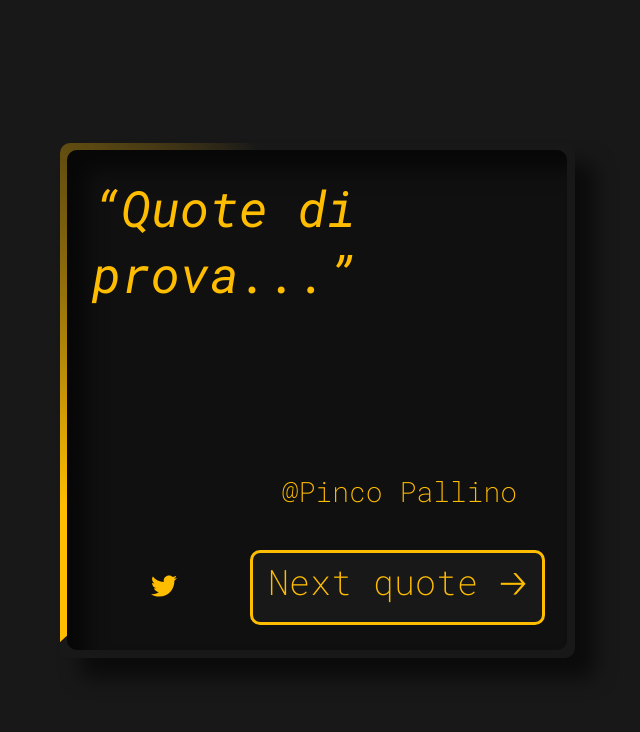
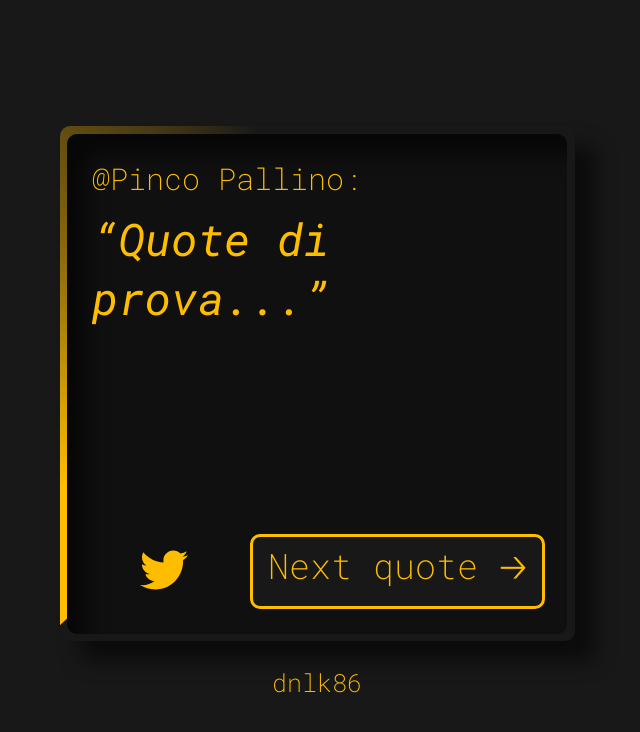
Before and after one commit to dnlk86/random-quote-machine, a React (Create React App) app: page / in a window 1280 px wide. Shown: the top 732 px of the page, without its empty margins (323-963 px from the left). Built offline with nearby package versions, Linux system fonts and the light colour scheme.

Commit message:
modified card structure, added signature

```diff
--- a/src/App.css
+++ b/src/App.css
@@ -1,9 +1,20 @@
+@import url("https://fonts.googleapis.com/css2?family=Roboto+Mono:ital,wght@0,200;1,400&display=swap");
+
 .App {
     min-height: 100vh;
     display: flex;
     flex-direction: column;
     align-items: center;
     justify-content: center;
-    font-size: calc(10px + 2vmin);
+    font-size: 3rem;
     background: #181818;
 }
+
+p {
+    position: relative;
+    top: 25px;
+    font-size: 25px;
+    font-family: "Roboto Mono", monospace;
+    font-weight: 200;
+    color: var(--color);
+}
--- a/src/App.js
+++ b/src/App.js
@@ -1,11 +1,17 @@
 import React from "react";
 import { Quoter } from "./features/quoter/Quoter";
+import { useSelector } from "react-redux";
+import { selectQuote } from "./features/quoter/quoterSlice";
 import "./App.css";
 
 function App() {
+    const quote = useSelector(selectQuote);
+    const signatureColor = { "--color": quote.color };
+
     return (
         <div className="App">
             <Quoter />
+            <p style={signatureColor}>dnlk86</p>
         </div>
     );
 }
--- a/src/features/quoter/Quoter.js
+++ b/src/features/quoter/Quoter.js
@@ -14,11 +14,11 @@ export function Quoter() {
     return (
         <div className={styles.cardBackground} style={cardBackgroundColor}>
             <div id="quote-box" className={styles.card}>
+                <div id="author" className={styles.author}>
+                    @{quote.author}:
+                </div>
                 <div id="text" className={styles.text}>
                     “{quote.text}”
-                </div>
-                <div id="author" className={styles.author}>
-                    @{quote.author}
                 </div>
                 <div className={styles.footer}>
                     <a
--- a/src/features/quoter/Quoter.module.css
+++ b/src/features/quoter/Quoter.module.css
@@ -16,30 +16,30 @@
     z-index: 99999;
 }
 
-.text {
+.author {
     position: absolute;
     top: 5%;
     left: 5%;
     right: 5%;
-    width: 100%;
-    height: 60%;
-    font-size: 50px;
+    text-align: left;
+    font-family: "Roboto Mono", monospace;
+    font-weight: 200;
+    font-size: 30px;
+}
+
+.text {
+    position: absolute;
+    top: 15%;
+    left: 5%;
+    right: 5%;
+    height: 65%;
+    font-size: 45px;
     font-family: "Roboto Mono", monospace;
     font-weight: 400;
     font-style: italic;
     color: var(--color);
     text-align: left;
-}
-
-.author {
-    position: absolute;
-    width: 100%;
-    bottom: 28%;
-    right: 10%;
-    text-align: right;
-    font-family: "Roboto Mono", monospace;
-    font-weight: 200;
-    font-size: 28px;
+    overflow: hidden;
 }
 
 .button {
--- a/src/features/quoter/quoterSlice.js
+++ b/src/features/quoter/quoterSlice.js
@@ -2,10 +2,18 @@ import { createSlice } from "@reduxjs/toolkit";
 
 const initialState = {
     quotes: [
-        { author: "Daniel", text: ":D", color: "#FF5400" },
+        {
+            author: "Daniel",
+            text: "Ok Bi... promesso, dopo lo faccio...",
+            color: "#FF5400",
+        },
         { author: "Mariangela", text: "Rock & Roll!", color: "#ea84c9" },
-        { author: "Tina", text: "Stonk...", color: "#9E0059" },
-        { author: "Nenno", text: "MGNAH!", color: "#84e6f8" },
+        {
+            author: "Tina",
+            text: "Stonk...   ...   ...   ...   ...   ...   ...   ...   ...",
+            color: "#9E0059",
+        },
+        { author: "Nenno", text: "...MGNAHHH!", color: "#84e6f8" },
     ],
     currentQuote: {
         author: "Pinco Pallino",
--- a/src/index.css
+++ b/src/index.css
@@ -6,8 +6,4 @@
 
 body {
     min-height: 100vh;
-    /* display: flex;
-    justify-content: center;
-    align-items: center;
-    background: #181818; */
 }
```
